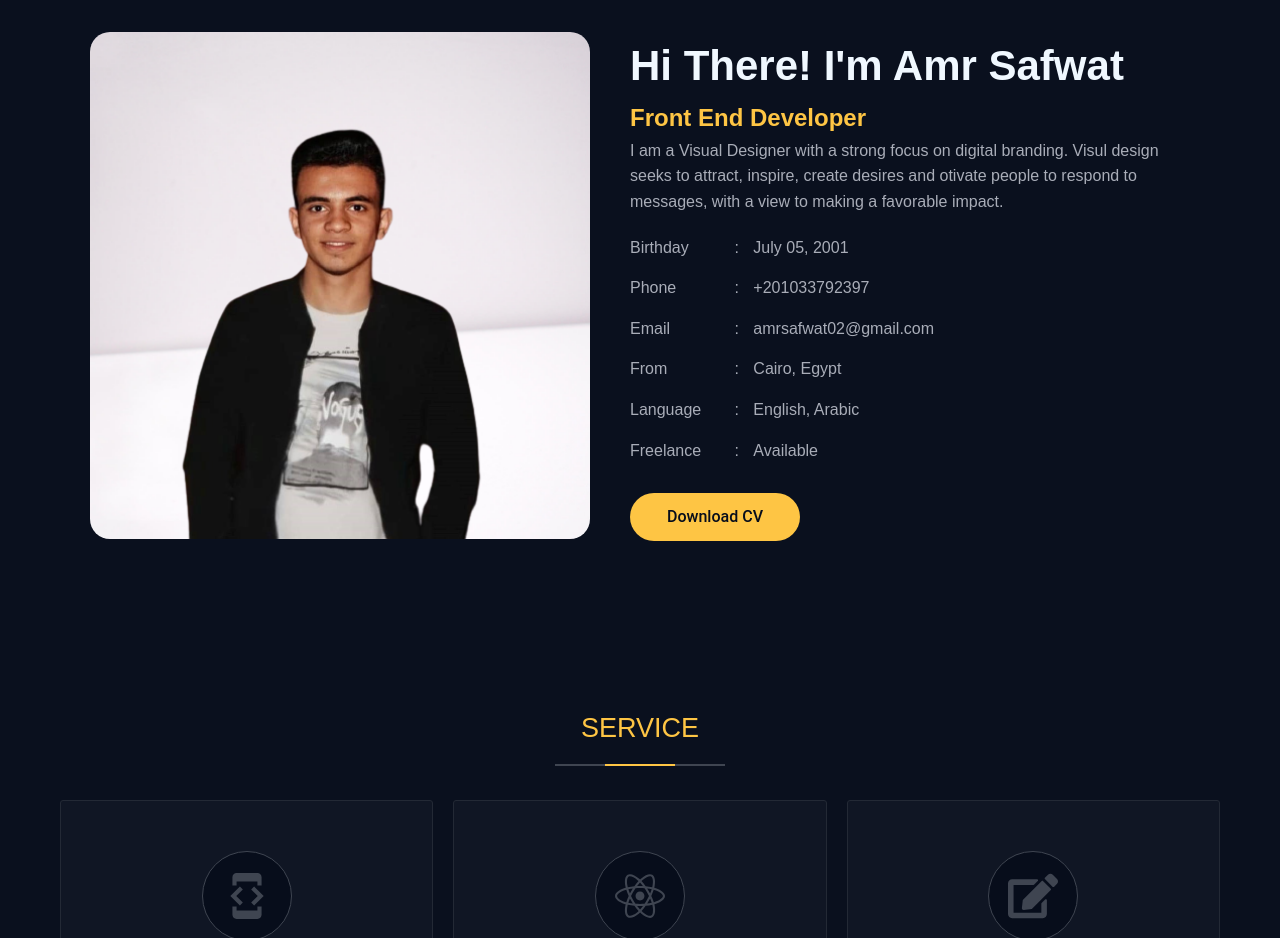
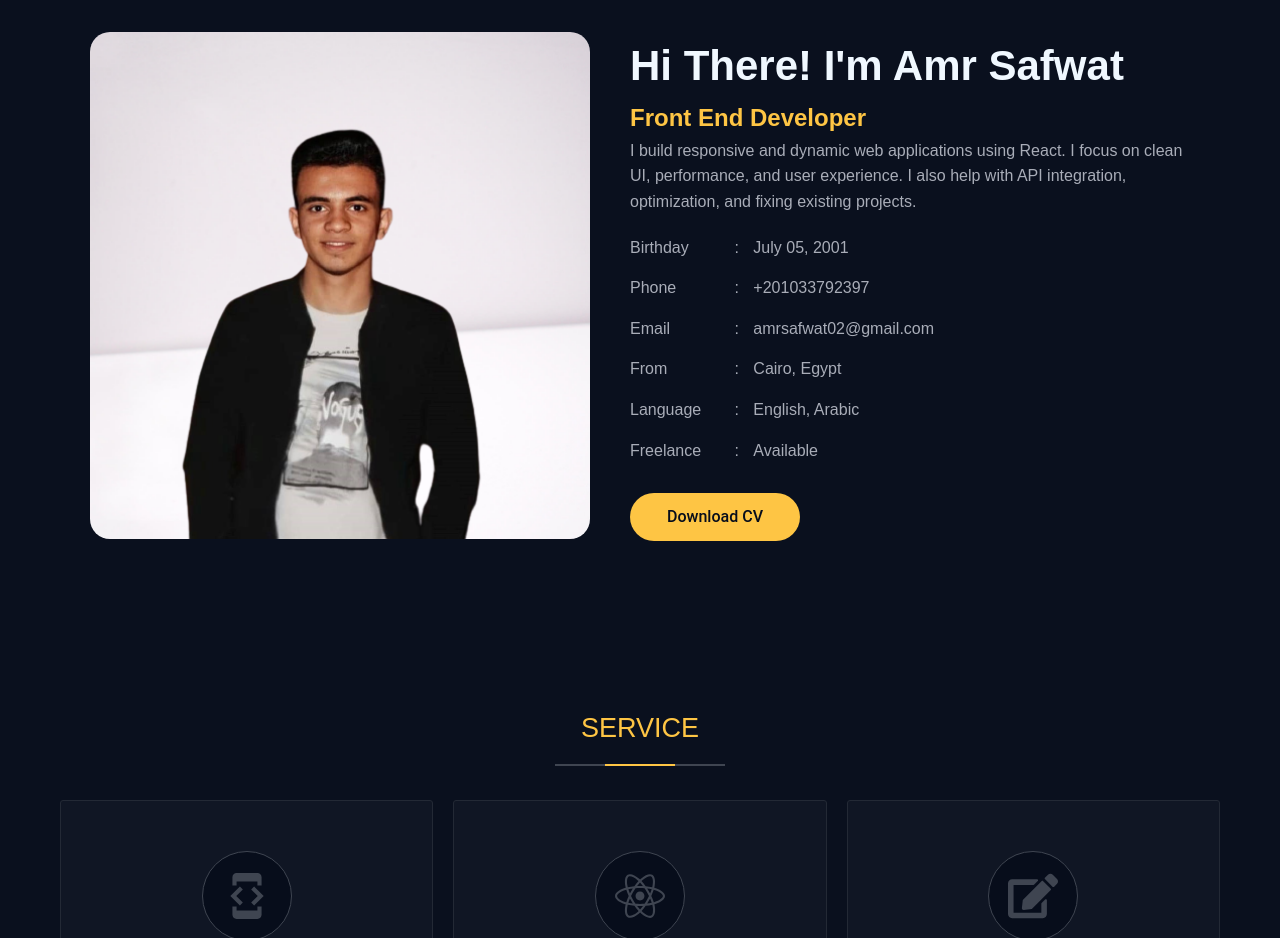
Before and after one commit to Amr-Safwat/Portfolio-With-React, a React (Vite) app: page / in a window 1280 px wide. Shown: the part 921-1859 px from the top of the page. Built offline with nearby package versions, Linux system fonts and the light colour scheme.

Commit message:
write jop description

```diff
--- a/src/components/about/About.jsx
+++ b/src/components/about/About.jsx
@@ -21,10 +21,9 @@ function About() {
             Front End Developer
           </h3>
           <p className="wow slideInRight" data-wow-delay=".5s">
-            I am a Visual Designer with a strong focus on digital branding.
-            Visul design seeks to attract, inspire, create desires and otivate
-            people to respond to messages, with a view to making a favorable
-            impact.
+            I build responsive and dynamic web applications using React. I focus
+            on clean UI, performance, and user experience. I also help with API
+            integration, optimization, and fixing existing projects.
           </p>
           <ul className="Birthday-info">
             <li className="wow slideInRight" data-wow-delay=".6s">
```
